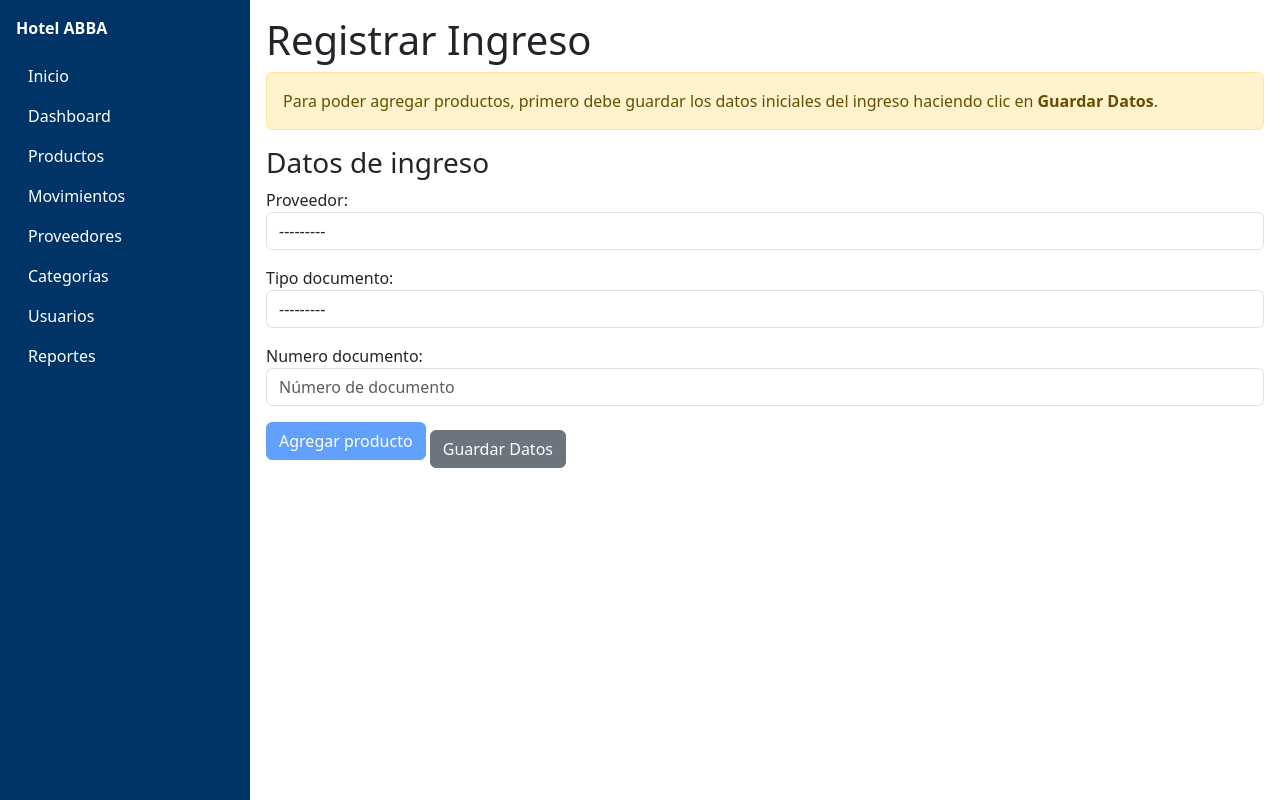
After one commit to ArmaldoCasas/Hotel_ABBA_Inventario, a Django app: page /Movimientos/ingreso/ in a window 1280 px wide. The commit adds this page. Run offline with Django 5.2, Linux system fonts and the light colour scheme; data that the repository does not hold is empty.

Commit message:
implementacion basica de ingreso

```diff
--- a/Hotel_ABBA_Inventario/urls.py
+++ b/Hotel_ABBA_Inventario/urls.py
@@ -21,4 +21,5 @@ urlpatterns = [
     path('admin/', admin.site.urls),
     path('', include('login.urls')),
     path("Productos/", include("Productos.urls")),
+    path("Movimientos/", include("Movimientos.urls")),
 ]
--- /dev/null
+++ b/Movimientos/forms.py
@@ -0,0 +1,42 @@
+from django import forms
+from .models import Ingreso, MovimientoIngreso, Salida, MovimientoSalida
+from Productos.models import Proveedor, Producto
+
+
+class IngresoForm(forms.ModelForm):
+    class Meta:
+        model = Ingreso
+        fields = ['proveedor', 'tipo_documento', 'numero_documento']
+        widgets = {
+            'proveedor': forms.Select(attrs={'class': 'form-control'}),
+            'tipo_documento': forms.Select(attrs={'class': 'form-control'}),
+            'numero_documento': forms.TextInput(attrs={'class': 'form-control', 'placeholder': 'Número de documento'}),
+        }
+
+class MovimientoIngresoForm(forms.ModelForm):
+    class Meta:
+        model = MovimientoIngreso
+        fields = ['producto', 'cantidad', 'precio_unitario']
+        widgets = {
+            'producto': forms.Select(attrs={'class': 'form-control'}),
+            'cantidad': forms.NumberInput(attrs={'class': 'form-control', 'placeholder': 'Cantidad'}),
+            'precio_unitario': forms.NumberInput(attrs={'class': 'form-control', 'placeholder': 'Precio unitario'}),
+        }
+
+class SalidaForm(forms.ModelForm):
+    class Meta:
+        model = Salida
+        fields = ['motivo']
+        widgets = {
+            'motivo': forms.Textarea(attrs={'class': 'form-control', 'placeholder': 'Motivo de la salida'}),
+            'fecha': forms.DateTimeInput(attrs={'class': 'form-control', 'type': 'datetime-local'}),
+        }
+
+class MovimientoSalidaForm(forms.ModelForm):
+    class Meta:
+        model = MovimientoSalida
+        fields = ['producto', 'cantidad']
+        widgets = {
+            'producto': forms.Select(attrs={'class': 'form-control'}),
+            'cantidad': forms.NumberInput(attrs={'class': 'form-control', 'placeholder': 'Cantidad'}),
+        }
--- a/Movimientos/models.py
+++ b/Movimientos/models.py
@@ -14,9 +14,11 @@ class Ingreso(models.Model):
     productos = models.ManyToManyField('Productos.Producto',through='MovimientoIngreso',related_name='ingresos')
     def __str__(self):
         return f"Ingreso #{self.id} - {self.numero_documento}"
+
 class MovimientoIngreso(models.Model):
     ingreso = models.ForeignKey(Ingreso, on_delete=models.CASCADE)
     producto = models.ForeignKey('Productos.Producto', on_delete=models.PROTECT)
+    # Se mantiene DecimalField para mayor precisión en cantidades y precios
     cantidad = models.DecimalField(max_digits=10, decimal_places=2)
     precio_unitario = models.DecimalField(max_digits=10, decimal_places=2)
     def __str__(self):
--- /dev/null
+++ b/Movimientos/urls.py
@@ -0,0 +1,11 @@
+from django.urls import path
+from .views import listado_movimientos, ingreso, movimiento_ingreso, salida, movimiento_salida, detalle_movimiento
+
+urlpatterns = [
+    path("listado_movimientos/", listado_movimientos, name="listado_movimientos"),
+    path("ingreso/", ingreso, name="ingreso"),
+    path("movimiento_ingreso/<int:ingreso_id>/", movimiento_ingreso, name="movimiento_ingreso"),
+    path("salida/", salida, name="salida"),
+    path("movimiento_salida/", movimiento_salida, name="movimiento_salida"),
+    path("detalle_movimiento_ingreso/<int:ingreso_id>/", detalle_movimiento, name="detalle_movimiento_ingreso"),
+]
--- a/Movimientos/views.py
+++ b/Movimientos/views.py
@@ -1,3 +1,128 @@
-from django.shortcuts import render
+from django.shortcuts import render, redirect, get_object_or_404
+from .models import Ingreso, MovimientoIngreso, Salida, MovimientoSalida
+from .forms import IngresoForm, MovimientoIngresoForm, SalidaForm, MovimientoSalidaForm
+from Productos.models import Producto
 
-# Create your views here.
+def listado_movimientos(request):
+    Movimientos_Ingreso = Ingreso.objects.all()
+    return render(request, "movimientos/listado_movimientos.html",{
+        "titulo":"Listado de Movimientos",
+        "Movimientos": Movimientos_Ingreso
+    })
+
+def ingreso(request, ingreso_id=None):
+    # Inicializar datos temporales de movimientos en sesión
+    if 'movimientos_temp' not in request.session:
+        request.session['movimientos_temp'] = []
+
+    movimientos_temp = request.session.get('movimientos_temp', [])
+
+    if request.method == 'POST':
+        if 'guardar_ingreso' in request.POST:
+            # Guardar ingreso y movimientos en DB
+            ingreso_id = request.session.get('ingreso_id')
+            if ingreso_id:
+                ingreso = Ingreso.objects.get(id=ingreso_id)
+            else:
+                return redirect('ingreso')  # No ingreso_id, algo salió mal, regresar
+
+            for mov in movimientos_temp:
+                movimiento = MovimientoIngreso()
+                movimiento.ingreso = ingreso
+                movimiento.producto_id = mov['producto_id']
+                movimiento.cantidad = mov['cantidad']
+                movimiento.precio_unitario = mov['precio_unitario']
+                movimiento.save()
+                # Actualizar stock Producto
+                producto = Producto.objects.get(id=mov['producto_id'])
+                producto.stock += mov['cantidad']
+                producto.save()
+            # Limpiar session
+            request.session['movimientos_temp'] = []
+            request.session['ingreso_id'] = None
+            return redirect('listado_movimientos')
+
+        elif 'guardar_datos_ingreso' in request.POST:
+            # Crear y guardar ingreso en DB para obtener ingreso_id inmediato
+            form_ingreso = IngresoForm(request.POST)
+            if form_ingreso.is_valid():
+                ingreso = form_ingreso.save()
+                request.session['ingreso_id'] = ingreso.id
+                request.session.modified = True
+                return redirect('movimiento_ingreso', ingreso_id=ingreso.id)
+        else:
+            form_ingreso = IngresoForm()
+    else:
+        ingreso_id = request.session.get('ingreso_id')
+        if ingreso_id:
+            try:
+                ingreso_instance = Ingreso.objects.get(id=ingreso_id)
+                form_ingreso = IngresoForm(instance=ingreso_instance)
+            except Ingreso.DoesNotExist:
+                form_ingreso = IngresoForm()
+        else:
+            form_ingreso = IngresoForm()
+
+    return render(request, 'movimientos/ingresos/ingreso.html', {
+        'form_ingreso': form_ingreso,
+        'movimientos': movimientos_temp,
+        'ingreso_id': request.session.get('ingreso_id'),
+    })
+
+def movimiento_ingreso(request, ingreso_id):
+    # Limpiar session previa movimientos para evitar Decimal no serializable
+    if 'movimientos_temp' not in request.session or not request.session['movimientos_temp']:
+        request.session['movimientos_temp'] = []
+    else:
+        # Asegurar convertir precios a float en movimientos ya guardados
+        movimientos_temp = request.session.get('movimientos_temp', [])
+        for mov in movimientos_temp:
+            if isinstance(mov.get('precio_unitario'), float):
+                continue
+            mov['precio_unitario'] = float(mov.get('precio_unitario'))
+        request.session['movimientos_temp'] = movimientos_temp
+        request.session.modified = True
+
+    if request.method == 'POST':
+        form_movimiento = MovimientoIngresoForm(request.POST)
+        if form_movimiento.is_valid():
+            movimiento_data = {
+                'producto_id': form_movimiento.cleaned_data['producto'].id,
+                'producto_nombre': str(form_movimiento.cleaned_data['producto']),
+                'cantidad': float(form_movimiento.cleaned_data['cantidad']),
+                'precio_unitario': float(form_movimiento.cleaned_data['precio_unitario']),
+            }
+            movimientos_temp = request.session.get('movimientos_temp', [])
+            movimientos_temp.append(movimiento_data)
+            request.session['movimientos_temp'] = movimientos_temp
+            request.session.modified = True
+            return redirect('ingreso')
+    else:
+        form_movimiento = MovimientoIngresoForm()
+    return render(request, 'movimientos/ingresos/movimiento_ingreso.html', {
+        'form_movimiento': form_movimiento,
+    })
+
+
+def salida(request):
+    return render(request, "movimientos/salida.html")
+
+def movimiento_salida(request):
+    return render(request, "movimientos/movimiento_salida.html")
+
+def detalle_movimiento(request, ingreso_id):
+    ingreso = get_object_or_404(Ingreso, id=ingreso_id)
+    movimientos_qs = ingreso.movimientoingreso_set.all()
+    movimientos = []
+    for movimiento in movimientos_qs:
+        mov_dict = {
+            'producto': movimiento.producto,
+            'cantidad': movimiento.cantidad,
+            'precio_unitario': movimiento.precio_unitario,
+            'subtotal': movimiento.cantidad * movimiento.precio_unitario,
+        }
+        movimientos.append(mov_dict)
+    return render(request, "movimientos/ingresos/detalle_movimiento_ingreso.html", {
+        "ingreso": ingreso,
+        "movimientos": movimientos
+    })
--- a/login/urls.py
+++ b/login/urls.py
@@ -5,4 +5,5 @@ urlpatterns = [
     path('', views.login_view, name='login'),
     path('login', views.login_view, name='login'),
     path('dashboard', views.dashboard_view, name='dashboard'),
-    path('registrar',views.create_user_view, name='registrar'),]
+    path('registrar',views.create_user_view, name='registrar'),
+    ]
--- /dev/null
+++ b/templates/Movimientos/ingresos/ingreso.html
@@ -0,0 +1,69 @@
+{% extends "base.html" %}
+{% block title %}Registrar Ingreso - Hotel ABBA{% endblock %}
+
+{% block content %}
+<h1>Registrar Ingreso</h1>
+{% if not ingreso_id %}
+<div class="alert alert-warning" role="alert">
+  Para poder agregar productos, primero debe guardar los datos iniciales del ingreso haciendo clic en <strong>Guardar Datos</strong>.
+</div>
+{% endif %}
+<form method="post" novalidate>
+  {% csrf_token %}
+  <h3>Datos de ingreso</h3>
+  <div class="mb-3">
+    {{ form_ingreso.proveedor.label_tag }}
+    {{ form_ingreso.proveedor }}
+    {% if form_ingreso.proveedor.errors %}
+      <div class="text-danger">{{ form_ingreso.proveedor.errors }}</div>
+    {% endif %}
+  </div>
+  <div class="mb-3">
+    {{ form_ingreso.tipo_documento.label_tag }}
+    {{ form_ingreso.tipo_documento }}
+    {% if form_ingreso.tipo_documento.errors %}
+      <div class="text-danger">{{ form_ingreso.tipo_documento.errors }}</div>
+    {% endif %}
+  </div>
+  <div class="mb-3">
+    {{ form_ingreso.numero_documento.label_tag }}
+    {{ form_ingreso.numero_documento }}
+    {% if form_ingreso.numero_documento.errors %}
+      <div class="text-danger">{{ form_ingreso.numero_documento.errors }}</div>
+    {% endif %}
+  </div>
+  {% if ingreso_id and ingreso_id != None %}
+  <a href="{% url 'movimiento_ingreso' ingreso_id=ingreso_id %}" class="btn btn-primary mb-3">Agregar producto</a>
+  {% else %}
+  <a href="#" class="btn btn-primary mb-3 disabled" tabindex="-1" aria-disabled="true" title="Guarde los datos primero para agregar productos">Agregar producto</a>
+  {% endif %}
+  <button name="guardar_datos_ingreso" class="btn btn-secondary" type="submit">Guardar Datos</button>
+</form>
+
+{% if movimientos %}
+<hr>
+<h3>Productos agregados</h3>
+<table class="table table-bordered">
+  <thead>
+    <tr>
+      <th>Producto</th>
+      <th>Cantidad</th>
+      <th>Precio Unitario</th>
+    </tr>
+  </thead>
+  <tbody>
+    {% for mov in movimientos %}
+    <tr>
+      <td>{{ mov.producto_nombre }}</td>
+      <td>{{ mov.cantidad }}</td>
+      <td>{{ mov.precio_unitario }}</td>
+    </tr>
+    {% endfor %}
+  </tbody>
+</table>
+<form method="post" style="display:inline">
+  {% csrf_token %}
+  <button name="guardar_ingreso" class="btn btn-success" type="submit">Guardar Ingreso</button>
+</form>
+{% endif %}
+{% endblock %}
--- a/templates/base.html
+++ b/templates/base.html
@@ -17,11 +17,11 @@
             <div class="logo">Hotel ABBA</div>
             <ul class="menu">
                 <li><a href="/">Inicio</a></li>
-                <li><a href= "{% url "dashboard" %}">Dashboard</a></li>
-                <li><a href= "{% url "listado_productos" %}">Productos</a></li>
-                <li><a href="/movimientos/">Movimientos</a></li>
-                <li><a href="{% url "listado_proveedores" %}">Proveedores</a></li>
-                <li><a href="{% url "listado_categorias" %}">Categorías</a></li>
+                <li><a href= "{% url 'dashboard' %}">Dashboard</a></li>
+                <li><a href= "{% url 'listado_productos' %}">Productos</a></li>
+                <li><a href="{% url 'listado_movimientos' %}">Movimientos</a></li>
+                <li><a href="{% url 'listado_proveedores' %}">Proveedores</a></li>
+                <li><a href="{% url 'listado_categorias' %}">Categorías</a></li>
                 <li><a href="/usuarios/">Usuarios</a></li>
                 <li><a href="/reportes/">Reportes</a></li>
             </ul>
@@ -39,4 +39,3 @@
     {% endblock scripts %}
 </body>
 </html>
-</html>
```
Also changed, not shown: templates/Movimientos/ingresos/detalle_movimiento_ingreso.html (added, +33 -0 lines), templates/Movimientos/ingresos/movimiento_ingreso.html (added, +13 -0 lines), templates/Movimientos/listado_movimientos.html (added, +35 -0 lines), templates/Movimientos/salidas/movimiento_salida.html (added), templates/Movimientos/salidas/salida.html (added).
